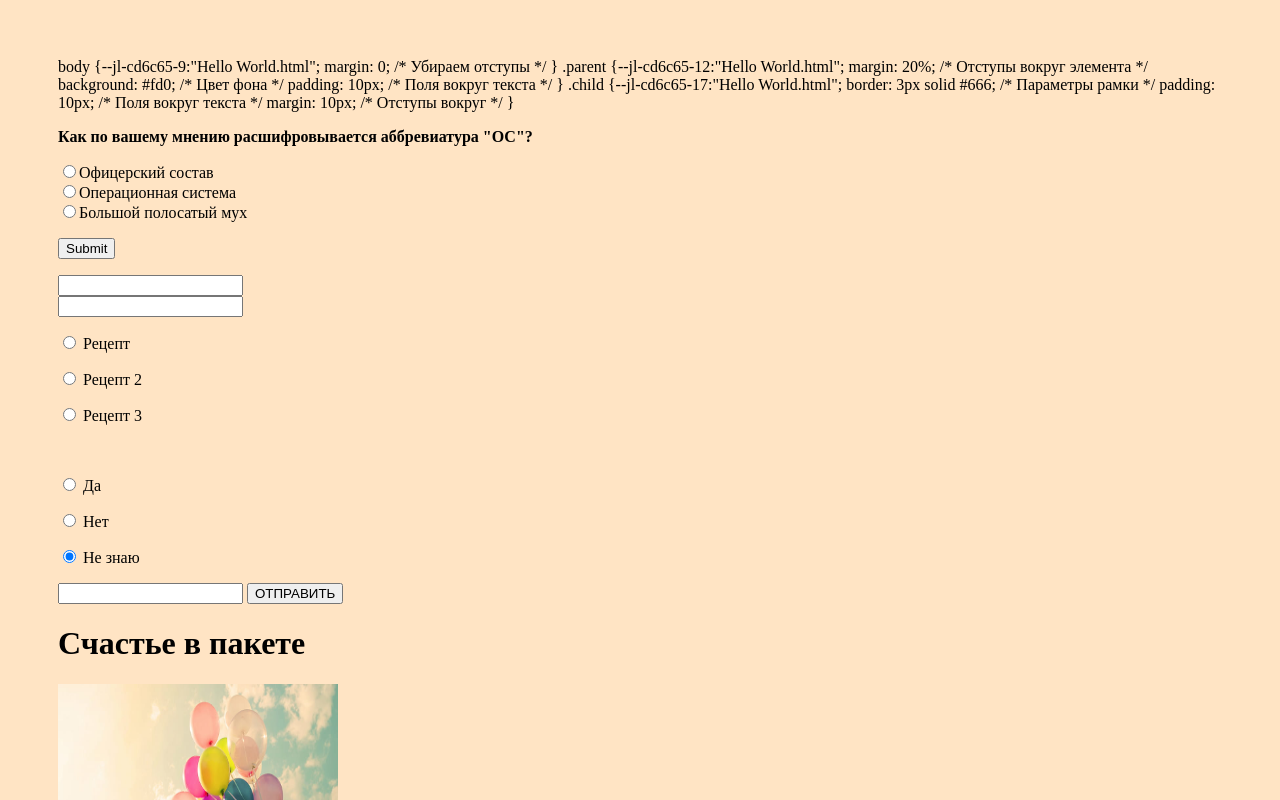
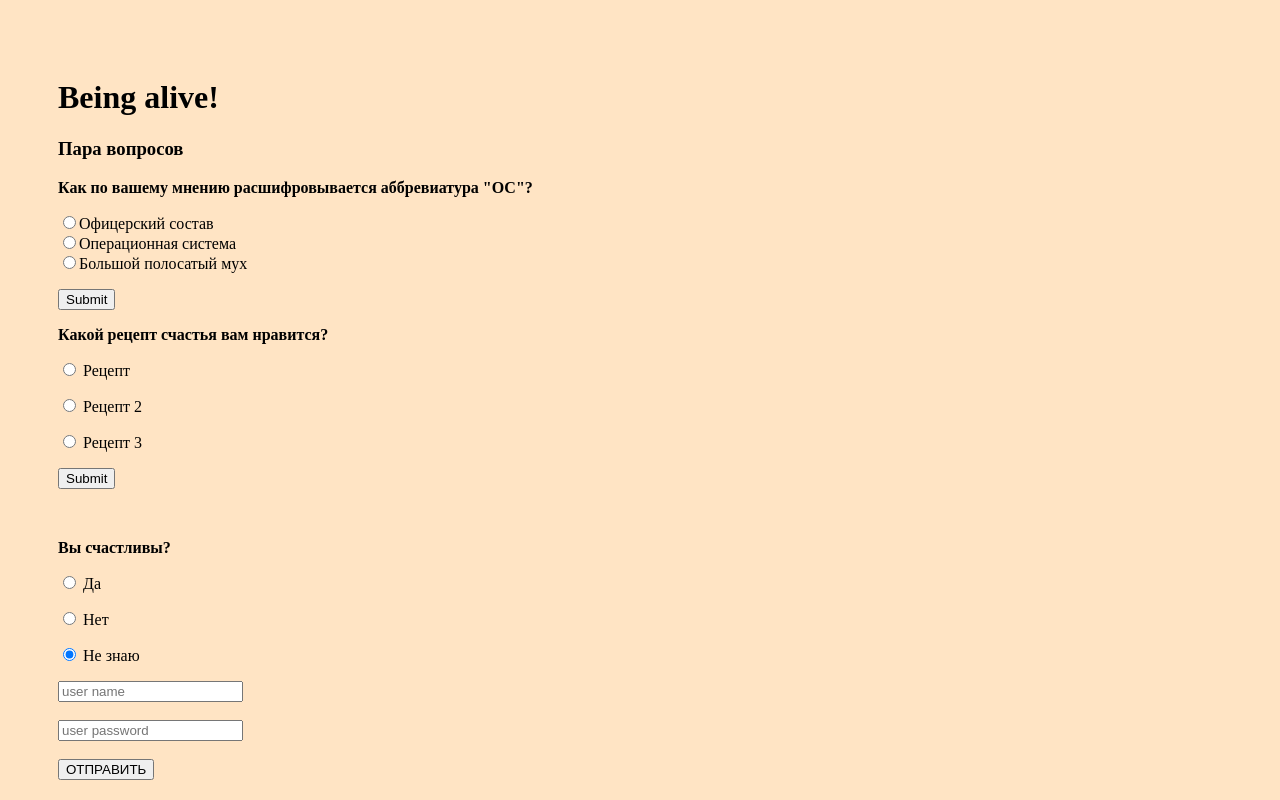
Before and after one commit to ainurapost/ainurapost.github.io, a plain HTML site: page Hello World.html in a window 1280 px wide. Shown: the top 800 px of the page. Drawn offline with Linux system fonts and the light colour scheme.

```diff
--- a/Hello World.html
+++ b/Hello World.html
@@ -19,37 +19,46 @@
          padding: 10px; /* Поля вокруг текста */
          margin: 10px; /* Отступы вокруг */
         }
-       </style>
+    </style>
 
-    <form action="">
+    <form action=">
+
+        <h1>Being alive!</h1>
+        <h3>Пара вопросов</h3>
         <p><b>Как по вашему мнению расшифровывается аббревиатура &quot;ОС&quot;?</b></p>
         <p><input type="radio" name="answer" value="a1">Офицерский состав<Br>
         <input type="radio" name="answer" value="a2">Операционная система<Br>
         <input type="radio" name="answer" value="a3">Большой полосатый мух</p>
         <p><input type="submit"></p>
-       </form>
-
+    </form>
 
     <form action="" method ="get" enctype ="multipart/form-data"></form>
-    <div><input type="text" name="username" value =""./>
-    </div>
-    <div><input type="password" name="userpassword" value =""./>
-    </div>
     <div>
+        <p><b>Какой рецепт счастья вам нравится?</b></p>
         <p><input type="radio" name="receipt" value="lager"./> Рецепт </p>
         <p><input type="radio" name="receipt" value="lager"./> Рецепт 2</p>
         <p><input checked type="radio" name="receipt" value="lager"./> Рецепт 3</p>
+        <p><input type="submit"></p>
     </div>
     <br/>
     <div>
+        <p><b>Вы счастливы?</b></p>
         <p><input type="radio" name="question" value="lager"./> Да </p>
         <p><input type="radio" name="question" value="lager"./> Нет</p>
         <p><input checked type="radio" name="receipt" value="lager"./> Не знаю </p>
     </div>
-<form class="input-tel input-tel2" action="form.php" method="post">
-    <input type="tel" name="name">
+
+    <form class="input-tel input-tel2" action="form.php" method="post">
+
+    <div> <input type="text" name="user name" placeholder="user name" value =""./></div>
+        <br>
+    <div><input type="password" name="user password" placeholder="user password" value =""./></div>
+        <br>
+
     <button type="submit" type="button">ОТПРАВИТЬ</button>
     </form>
+        <br>
+
 
     <!--Headings-->
 
```
Also changed, not shown: 1 other file.
